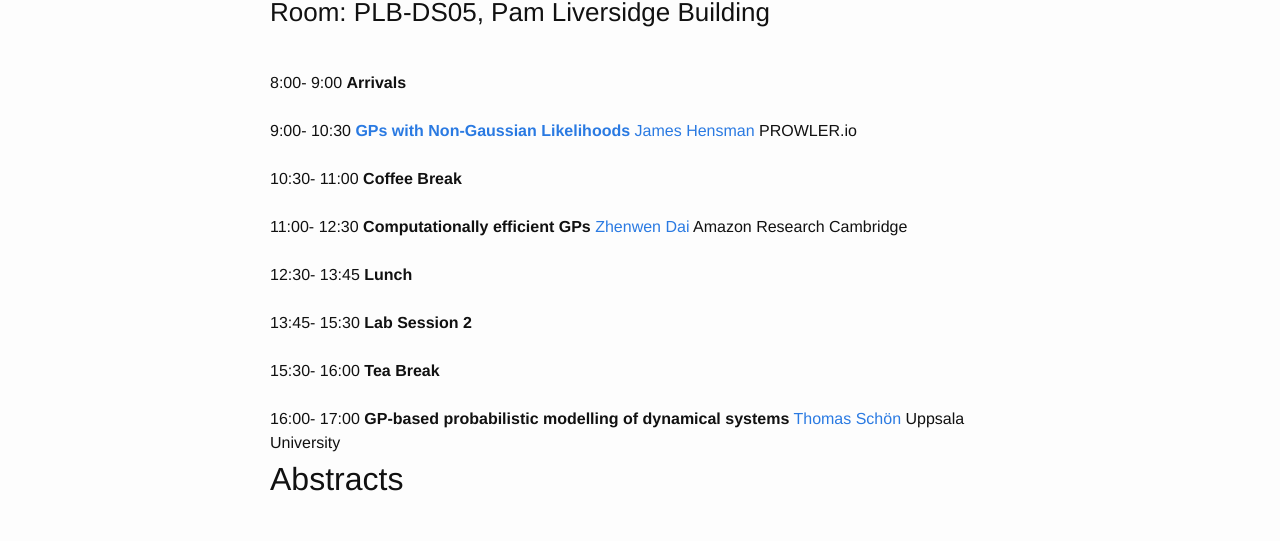
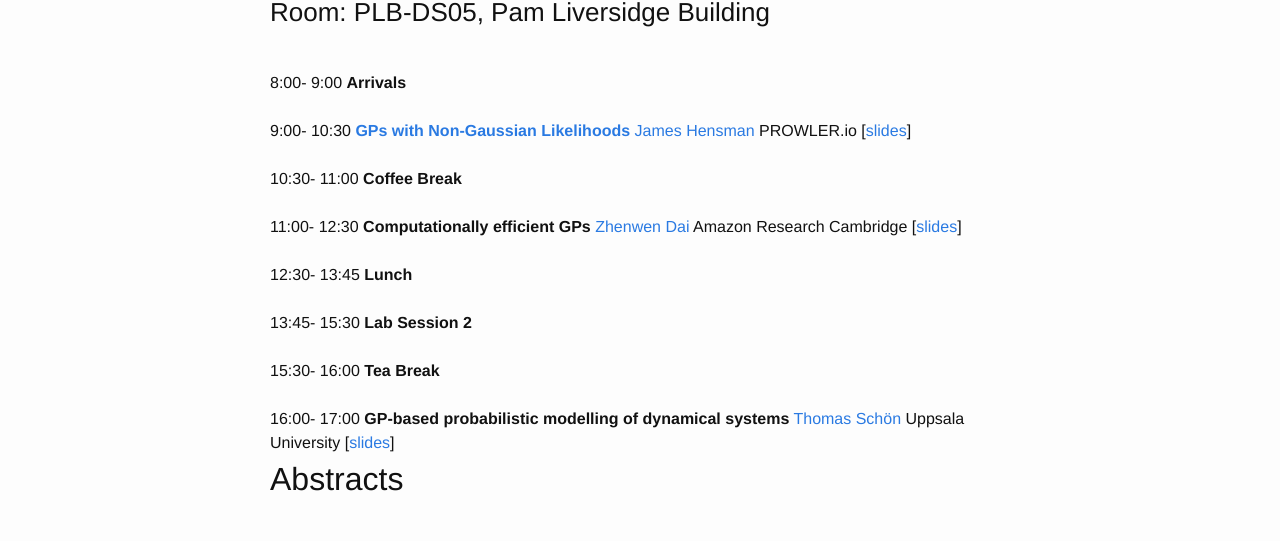
Before and after one commit to gpschool/gpss18, a Jekyll site: the page built from _posts/2018-09-04-day-2.md, in a window 1280 px wide. Shown: the part 449-990 px from the top of the page. Built offline with Jekyll 4.4.1, drawn with Linux system fonts in a browser that asks for light colours.

Commit message:
Add Day 2 slides and reveal lab 3

```diff
--- a/_layouts/labs.html
+++ b/_layouts/labs.html
@@ -118,7 +118,7 @@ layout: page
 </thead>
 <tbody>
     <tr>
-        <td><a style="visibility:hidden;" href="http://nbviewer.jupyter.org/url/gpss.cc/gpss18/labs/GPSS_Lab3_2018.ipynb">Notebook</a></td>
+        <td><a style="visibility:visible;" href="http://nbviewer.jupyter.org/url/gpss.cc/gpss18/labs/GPSS_Lab3_2018.ipynb">Notebook</a></td>
         <td><a style="visibility:hidden;" href="http://nbviewer.jupyter.org/url/gpss.cc/gpss18/labs/GPSS_Lab3_2018_Answers.ipynb">Answers</a></td>
     </tr>
 </tbody>
@@ -135,7 +135,7 @@ layout: page
     </tr></thead>
     <tbody>
         <tr>
-            <td><a style="visibility:hidden;" href="http://nbviewer.jupyter.org/url/gpss.cc/gpss18/labs/GPSS_Lab3_Extra_2018.ipynb">Notebook</a></td>
+            <td><a style="visibility:visible;" href="http://nbviewer.jupyter.org/url/gpss.cc/gpss18/labs/GPSS_Lab3_Extra_2018.ipynb">Notebook</a></td>
             <td><a style="visibility:hidden;" href="http://nbviewer.jupyter.org/url/gpss.cc/gpss18/labs/GPSS_Lab3_Extra_2018_Answers.ipynb">Answers</a></td>
         </tr>
     </tbody>
--- a/_posts/2018-09-04-day-2.md
+++ b/_posts/2018-09-04-day-2.md
@@ -19,7 +19,7 @@ talks:
   abstract: ""
   start: "9:00"
   end: "10:30"
-  slides:
+  slides: "http://gpss.cc/gpss18/slides/Hensman2018"
   youtube:
 - title: "Coffee Break"
   start: "10:30"
@@ -33,7 +33,7 @@ talks:
     institute: Amazon Research Cambridge
   start: "11:00"
   end: "12:30"
-  slides:
+  slides: "http://zhenwendai.github.io/slides/gpss2018_slides.pdf"
   youtube:
 - title: "Lunch"
   start: "12:30"
@@ -57,7 +57,7 @@ talks:
     given: Thomas
     url: http://user.it.uu.se/~thosc112/index.html
     institute: Uppsala University
-  slides:
+  slides: "http://user.it.uu.se/~thosc112/talks/sheffield20180904gpss-2.pdf"
   start: "16:00"
   end: "17:00"
 ---
```
Also changed, not shown: 2 other files.
